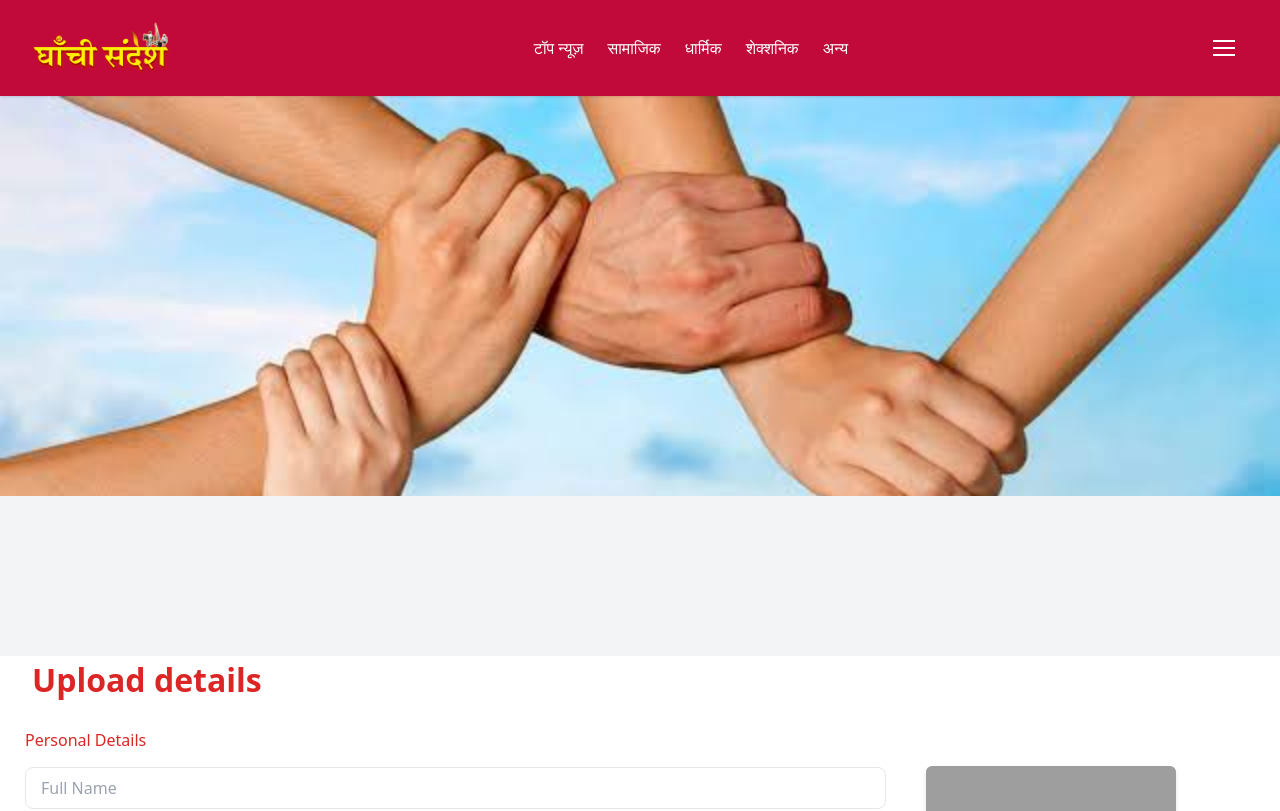
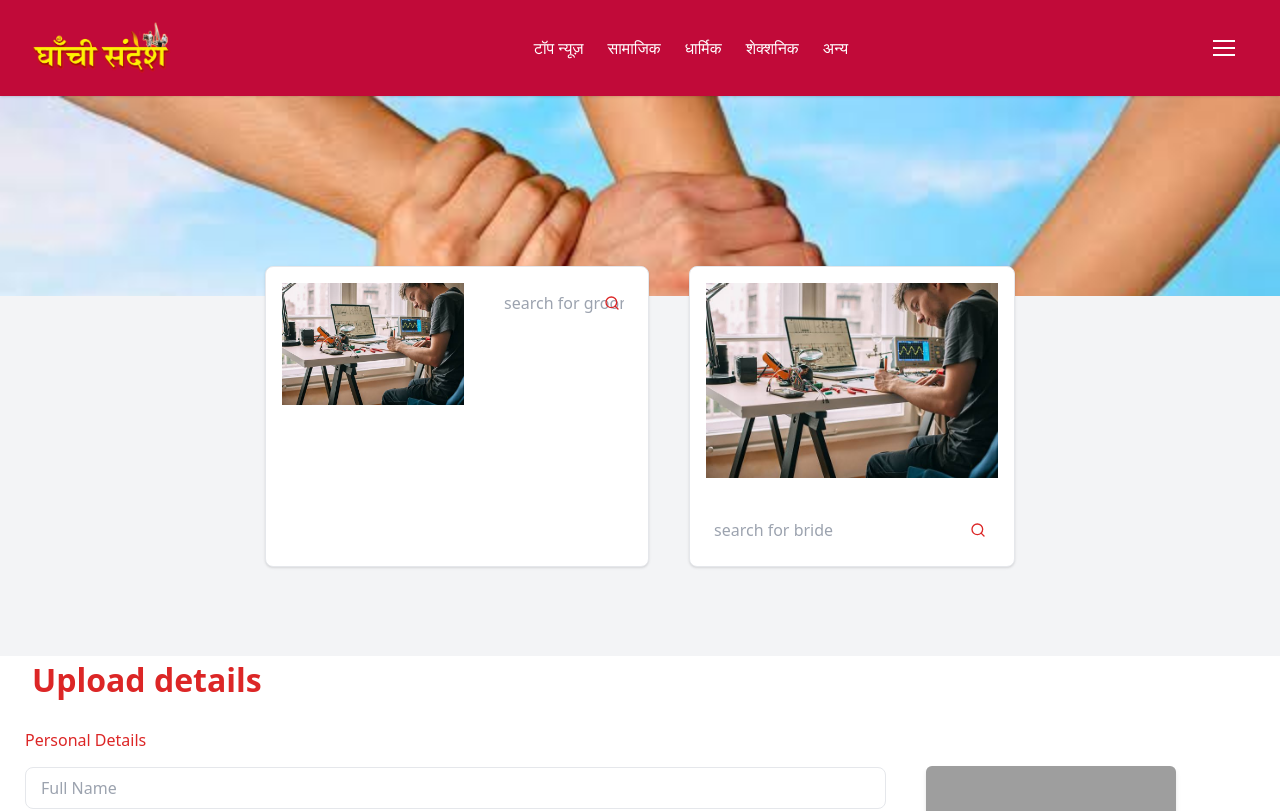
Before and after one commit to carnageitself/Ghanchi-Sandesh, a Next.js app: page /marriage in a window 1280 px wide. Shown: the top 811 px of the page. Built offline with nearby package versions, Linux system fonts and the light colour scheme; grey boxes are pictures that could not be loaded.

Commit message:
marrige page cards added

```diff
--- a/app/components/MarriageData.jsx
+++ b/app/components/MarriageData.jsx
@@ -8,7 +8,7 @@ const MarriageData = () => {
     <>
     <div className="flex flex-col items-center overflow-hidden">
       <div className="w-full min-h-[70vh] bg-gray-100 flex flex-col items-center">
-        <div className=" img-div  w-full  h-[400px]  overflow-hidden ">
+        <div className=" img-div  w-full  h-[400px] md:h-[200px] sm:h-[100px]  overflow-hidden ">
           <Image src={Img} alt="image" className="w-full" />
         </div>
         <div className=" w-full max-w-[750px]  relative bottom-[30px] ">
--- a/app/components/MarriageSearch.tsx
+++ b/app/components/MarriageSearch.tsx
@@ -1,14 +1,52 @@
-import React from 'react'
-import Img from "/public/profile.jpg";
-import Image from 'next/image';
+import React from "react";
+import Image from "next/image";
 import { FiSearch } from "react-icons/fi";
+import Img from "@/public/engineer.jpeg";
 
 const MarriageSearch = () => {
   return (
-<>
+    <>
+      <div className="flex md:flex-row sm:flex-col flex- gap-10">
+        <div className="max-w-sm bg-white border border-gray-200 rounded-lg shadow flex sm:flex-col md:flex-row ">
+          <a href="#">
+            <Image
+              src={Img}
+              width={400}
+              height={500}
+              alt="img"
+              className="rounded-t-lg p-4"
+            />
+          </a>
+          <div className="p-5 relative">
+            <input type="search " placeholder="search for groom" className="p-1 w-[100%]"/>
+            <span className="flex absolute top-7 right-7">
+            <FiSearch/>
 
+            </span>
+          </div>
+        </div>
+
+        <div className="max-w-sm bg-white border border-gray-200 rounded-lg shadow ">
+          <a href="#">
+            <Image
+              src={Img}
+              width={400}
+              height={500}
+              alt="img"
+              className="rounded-t-lg p-4"
+            />
+          </a>
+          <div className="p-5 relative">
+            <input type="search " placeholder="search for bride" className="p-1 w-[100%]"/>
+            <span className="flex absolute top-7 right-7">
+            <FiSearch/>
+
+            </span>
+          </div>
+        </div>
+      </div>
     </>
-  )
-}
+  );
+};
 
-export default MarriageSearch
+export default MarriageSearch;
--- a/app/layout.tsx
+++ b/app/layout.tsx
@@ -1,7 +1,7 @@
 import './globals.css'
 import type { Metadata } from 'next'
 import { Inter } from 'next/font/google'
-import Navbar from './components/Navbar'
+import Navbar from './components/navbar'
 import Footer from './components/Footer'
 
 const inter = Inter({ subsets: ['latin'] })
```
Also changed, not shown: app/globals.css (line endings or trailing spaces).
